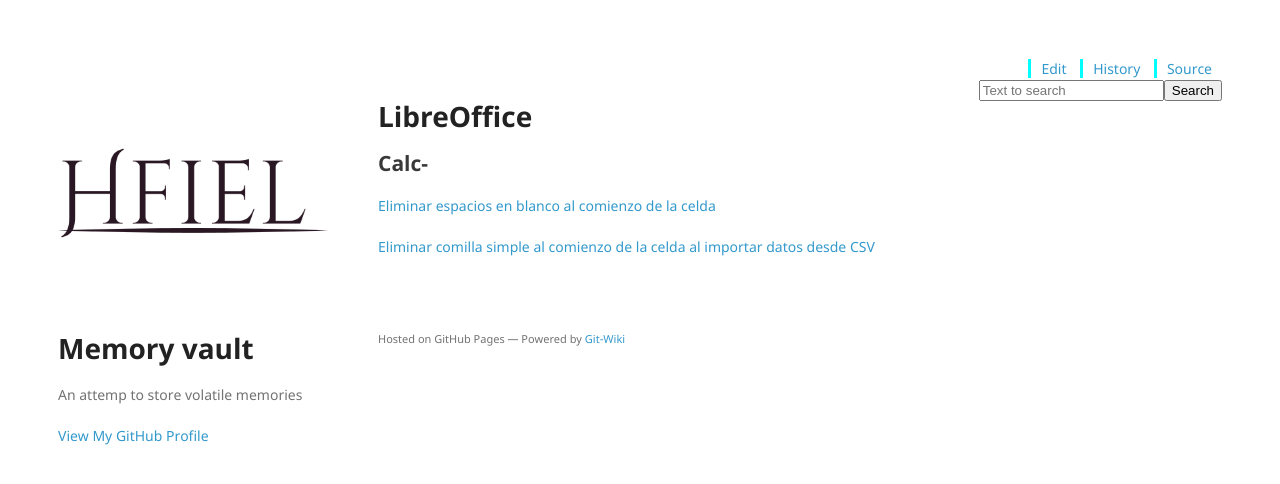
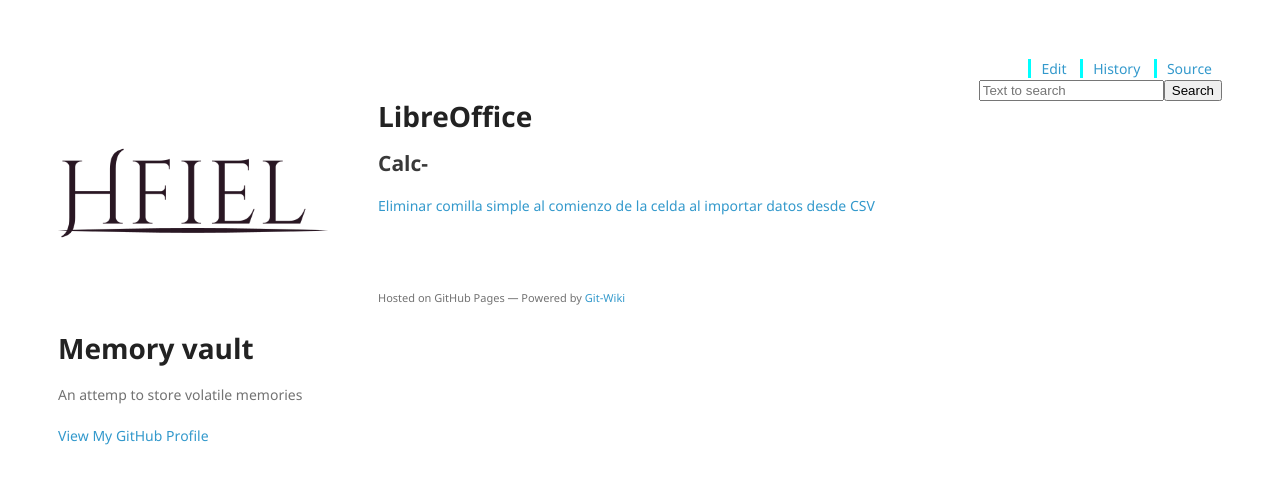
Before and after one commit to hfiel/hfiel.github.io, a Jekyll site: the page built from wiki/libreoffice.md, in a window 1280 px wide. Shown: the top 484 px of the page. Built offline with Jekyll 4.4.1, drawn with Linux system fonts in a browser that asks for light colours; nearby versions of some CDN libraries; our own code applies the rules of GitHub Pages for plain Markdown files.

Commit message:
removed duplicate entry

```diff
--- a/wiki/libreoffice.md
+++ b/wiki/libreoffice.md
@@ -2,6 +2,4 @@
 
 ## Calc-
 
-[Eliminar espacios en blanco al comienzo de la celda](libreoffice/eliminar_espacios_en_blanco_al_comienzo_de_la_celda.md)
-
 [Eliminar comilla simple al comienzo de la celda al importar datos desde CSV](libreoffice/eliminar_comilla_simple_al_comienzo_de_la_celda_al_importar_datos_desde_csv.md)
```
